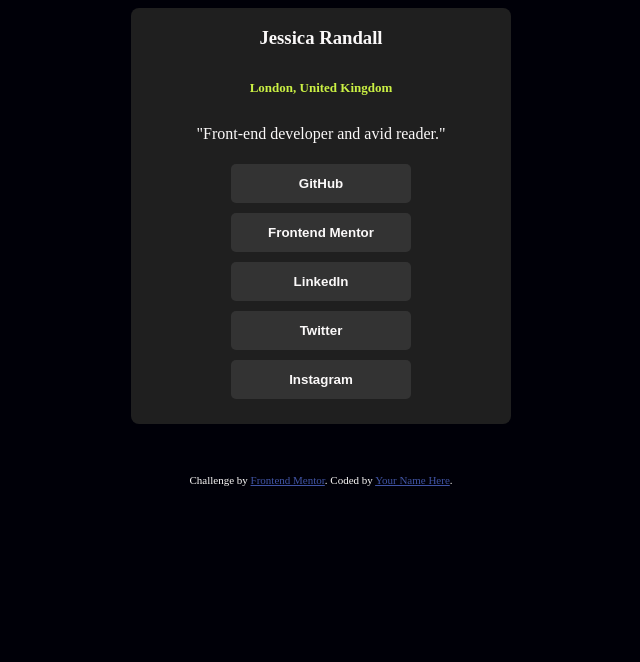
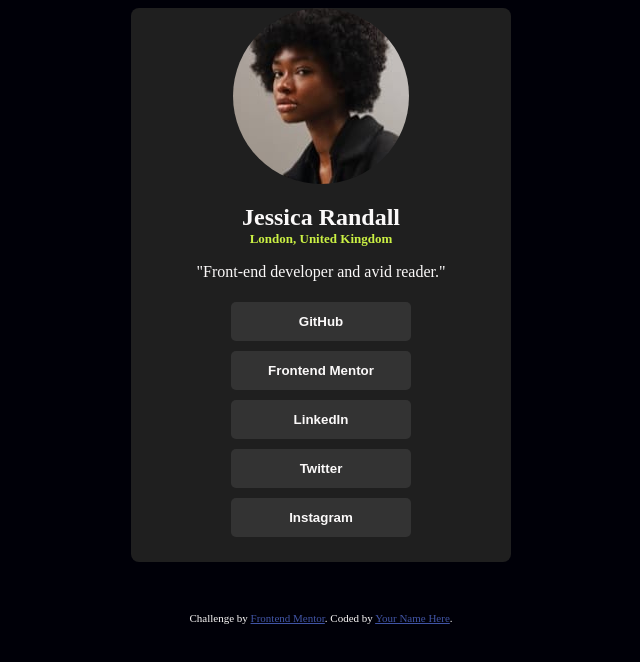
Before and after one commit to MarinaAlane/social_links, a plain HTML site: page index.html in a window 1280 px wide. Shown: the whole page, without its empty margins (319-959 px from the left). Drawn offline with Linux system fonts and the light colour scheme.

Commit message:
chore: adfix spacements

```diff
--- a/index.html
+++ b/index.html
@@ -10,8 +10,11 @@
 </head>
   <body class="body">
     <main class="main">
-      <h3>Jessica Randall</h3>
-      <p class="location">London, United Kingdom</p>
+      <img src="./assets/images/avatar-jessica.jpeg" />
+      <div>
+        <h2>Jessica Randall</h2>
+        <p class="location">London, United Kingdom</p>
+      </div>
       <p>"Front-end developer and avid reader."</p>
       <section class="buttonWrapper">
         <button class="button">GitHub</button>
--- a/style.css
+++ b/style.css
@@ -5,6 +5,20 @@ body {
   justify-content: center;
   flex-direction: column;
   align-items: center;
+
+  img {
+    border-radius: 50%;
+  }
+}
+
+div{
+  align-items: center;
+  display: flex;
+  flex-direction: column;
+}
+
+ h2{
+  margin-bottom: 0;
  }
 
 .location {
@@ -12,6 +26,7 @@ body {
   font-weight: 700;
   font-size: small;
   background-color: #1f1f1f;
+  margin: 0;
 }
 
 .main {
@@ -24,7 +39,7 @@ body {
   padding-bottom: 20px;
 
   @media (max-width: 600px) {
-  width: 80%;
+    width: 85%;
   }
 }
 
@@ -32,6 +47,10 @@ body {
   display: flex;
   flex-direction: column;
   width: 50%;
+
+  @media (max-width: 600px) {
+    width: 85%;
+  }
 }
 
 .button {
@@ -44,6 +63,10 @@ body {
   border-color: transparent;
 }
 
+.button:hover {
+  background-color: #cbf144;
+  color:#000008
+}
 .attribution {
   font-size: 11px;
   padding-top: 50px;
```
Lines whose indentation alone changed are shown as unchanged.
